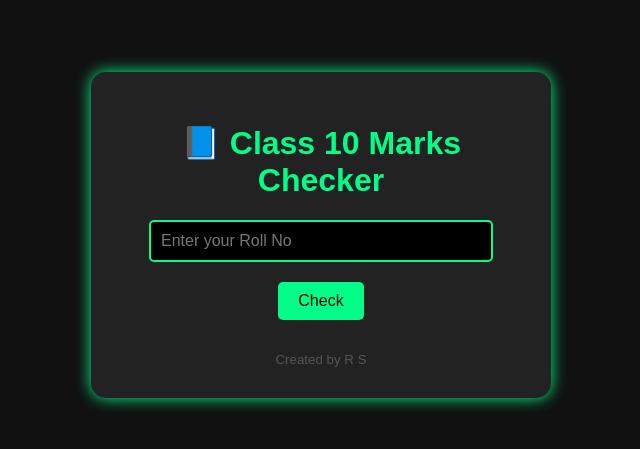
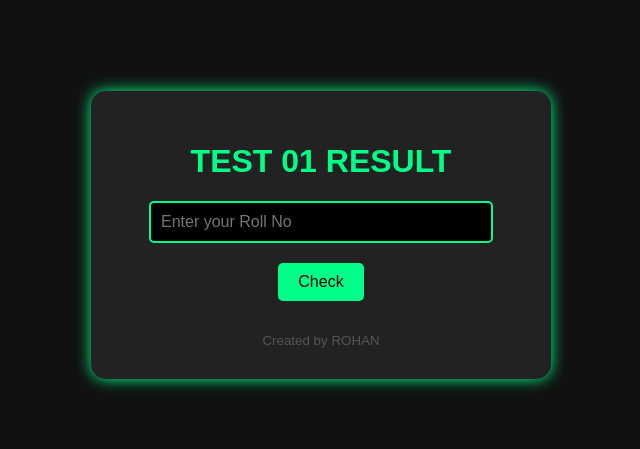
Before and after one commit to R0HANSINGHA/TEST01-Ch8, a plain HTML site: page index.html in a window 1280 px wide. Shown: the part 165-614 px from the top of the page, without its empty margins (319-959 px from the left). Drawn offline with Linux system fonts and the light colour scheme.

Commit message:
Update index.html

```diff
--- a/index.html
+++ b/index.html
@@ -3,16 +3,16 @@
 <head>
   <meta charset="UTF-8" />
   <meta name="viewport" content="width=device-width, initial-scale=1.0"/>
-  <title>Class 10 Marks Checker</title>
+  <title>TEST 01</title>
   <link rel="stylesheet" href="style.css" />
 </head>
 <body>
   <div class="container">
-    <h1>📘 Class 10 Marks Checker</h1>
+    <h1>TEST 01 RESULT</h1>
     <input type="text" id="rollInput" placeholder="Enter your Roll No" />
     <button id="checkBtn">Check</button>
     <p id="result"></p>
-    <footer><small>Created by R S</small></footer>
+    <footer><small>Created by ROHAN</small></footer>
   </div>
 
   <script src="marks.js"></script>
```
